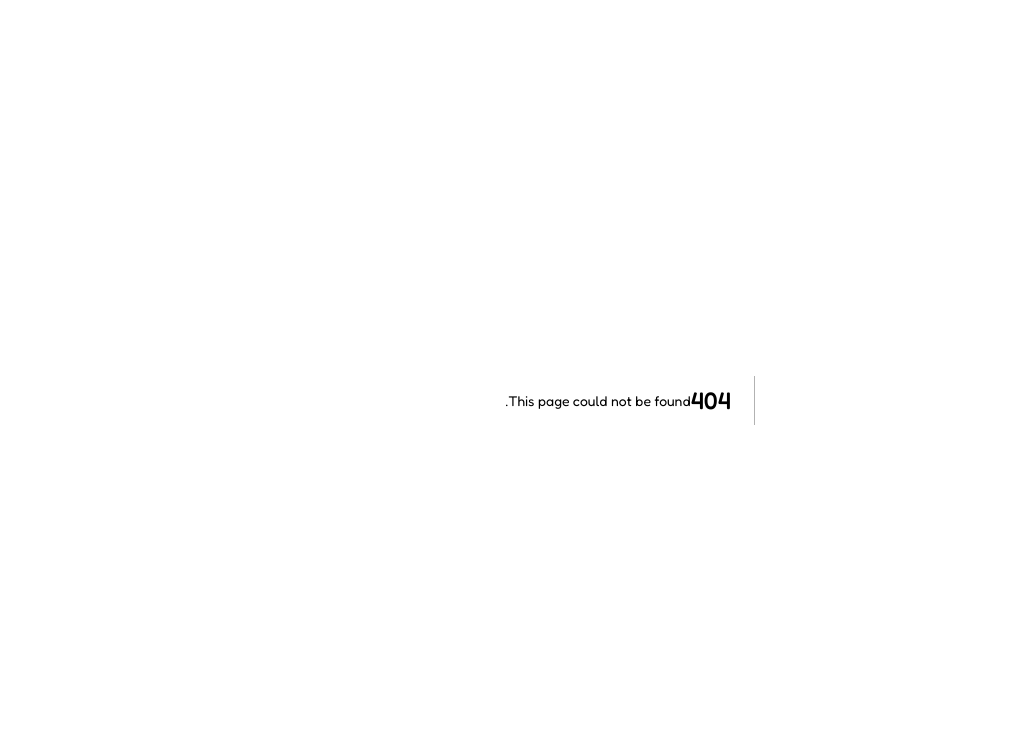
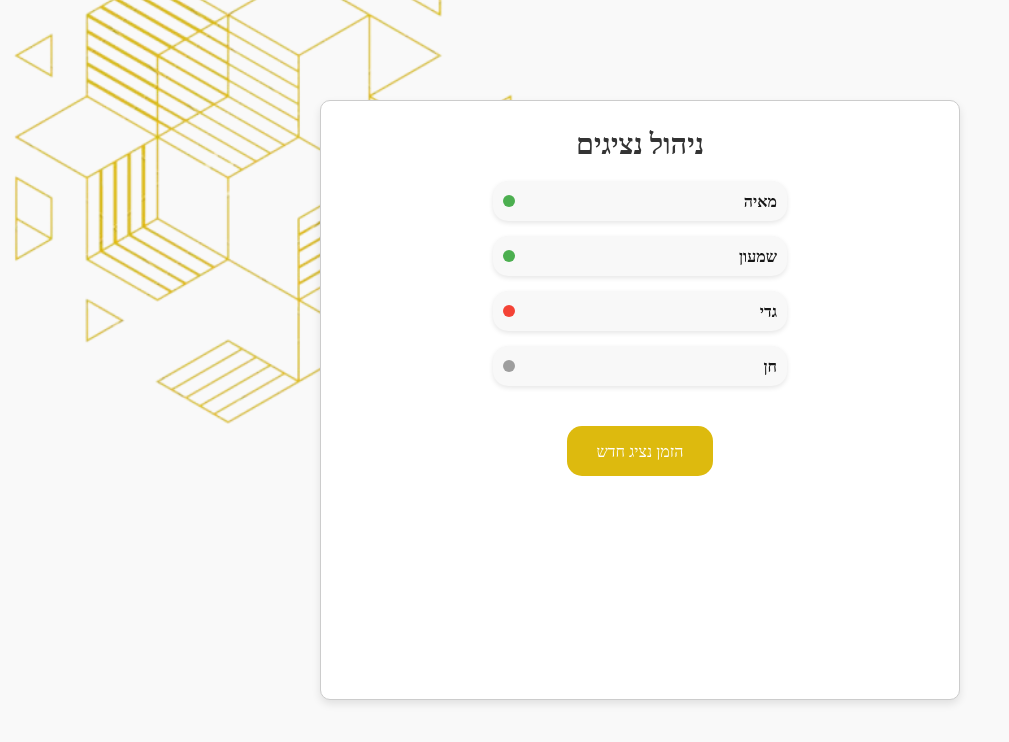
Before and after one commit to chani-s/Axis, a Next.js app: page /manager/representatives in a window 1280 px wide. Before the commit this address had no page. Shown: the top 742 px of the page, without its empty margins (0-1009 px from the left). Built offline with nearby package versions, Linux system fonts and the light colour scheme.

Commit message:
add representatives page

```diff
--- /dev/null
+++ b/src/app/components/Representatives/Representatives.module.css
@@ -0,0 +1,139 @@
+.container {
+    width: 50vw;
+    min-height: 75vh;
+    margin: 50px auto;
+    padding: 25px;
+    text-align: center;
+    border: 1px solid #cccccc;
+    border-radius: 10px;
+    box-shadow: 0 4px 8px rgba(0, 0, 0, 0.1);
+    background-color: #fff;
+    z-index: 3;
+  }
+
+  .title {
+    font-size: 1.8rem;
+    margin-bottom: 20px;
+    color: #333;
+  }
+
+  .content {
+    display: flex;
+    flex-direction: row;
+    justify-content: space-around;
+    margin-bottom: 20px;;
+}
+
+  .inviteBox {
+    background-color: #ddba0e;
+    padding: 30px;
+    border-radius: 15px;
+    width: 40%;
+    text-align: center;
+    box-shadow: 0px 4px 6px rgba(0, 0, 0, 0.2);
+  }
+
+  .input {
+    width: 90%;
+    padding: 10px;
+    margin-bottom: 15px;
+    border: none;
+    border-radius: 5px;
+  }
+
+  .sendInviteButton {
+    background-color: #333;
+    color: white;
+    border: none;
+    border-radius: 5px;
+    padding: 10px 20px;
+    cursor: pointer;
+  }
+
+  .sendInviteButton:hover {
+    background-color: #444;
+  }
+
+  .representativesList {
+    display: flex;
+    flex-direction: column;
+    gap: 15px;
+    width: 50%;
+  }
+
+  .repCard {
+    display: flex;
+    justify-content: space-between;
+    align-items: center;
+    background-color: #f8f8f8;
+    padding: 10px;
+    border-radius: 15px;
+    box-shadow: 0 2px 5px rgba(0, 0, 0, 0.1);
+  }
+
+  .repName {
+    font-size: 1rem;
+    font-weight: bold;
+  }
+
+  .statusDot {
+    width: 12px;
+    height: 12px;
+    border-radius: 50%;
+  }
+
+  .active {
+    background-color: #4caf50;
+  }
+
+  .inactive {
+    background-color: #f44336;
+  }
+
+  .invited {
+    background-color: #9e9e9e;
+  }
+
+  .repStatus {
+    font-size: 0.8rem;
+    color: #777;
+  }
+
+  .newInviteButton {
+    background-color: #ddba0e;
+    color: white;
+    border: none;
+    border-radius: 15px;
+    padding: 15px 30px;
+    font-size: 1rem;
+    margin-top: 20px;
+    cursor: pointer;
+    align-self: center;
+}
+
+.newInviteButton:hover {
+    background-color: #ccaa0d;
+}
+
+.detailsPanel {
+    background-color: #f1f1f1;
+    border: 1px solid #ddd;
+    border-radius: 15px;
+    padding: 20px;
+    width: 40%;
+    box-shadow: 0px 4px 6px rgba(0, 0, 0, 0.2);
+    margin-left: 20px;
+    text-align: center;
+}
+
+.detailsPanel h3 {
+    margin-bottom: 15px;
+    font-size: 1.4rem;
+    color: #333;
+}
+
+.detailsPanel p {
+    margin: 5px 0;
+    font-size: 1rem;
+    color: #555;
+}
--- /dev/null
+++ b/src/app/components/Representatives/Representatives.tsx
@@ -0,0 +1,81 @@
+import React, { useState } from "react";
+import style from "./Representatives.module.css";
+
+interface Representative {
+    id: number;
+    name: string;
+    status: "active" | "inactive" | "invited";
+    email: string;
+    phone: string;
+}
+
+export const Representatives = () => {
+    const [isInviteRepresentative, setIsInviteRepresentative] = useState(false);
+    const [selectedRepresentative, setSelectedRepresentative] = useState<Representative | null>(null);
+    const [representatives, setRepresentatives] = useState<Representative[]>([
+        { id: 1, name: "מאיה", status: "active", email: "maya@example.com", phone: "050-1234567" },
+        { id: 2, name: "שמעון", status: "active", email: "shimon@example.com", phone: "050-9876543" },
+        { id: 3, name: "גדי", status: "inactive", email: "gadi@example.com", phone: "050-5555555" },
+        { id: 4, name: "חן", status: "invited", email: "hen@example.com", phone: "050-7777777" },
+    ]);
+
+    const handleInvite = () => {
+        setIsInviteRepresentative(true);
+        setSelectedRepresentative(null);
+    };
+
+    const handleRepresentativeClick = (rep: Representative) => {
+        setSelectedRepresentative(rep);
+        setIsInviteRepresentative(false);
+    };
+
+    return (
+        <div className={style.container}>
+            <h2 className={style.title}>ניהול נציגים</h2>
+
+            <div className={style.content}>
+                <div className={style.representativesList}>
+                    {representatives.map((rep) => (
+                        <div
+                            key={rep.id}
+                            className={style.repCard}
+                            onClick={() => handleRepresentativeClick(rep)}
+                        >
+                            <span className={style.repName}>{rep.name}</span>
+                            <div
+                                className={`${style.statusDot} ${rep.status === "active"
+                                    ? style.active
+                                    : rep.status === "inactive"
+                                        ? style.inactive
+                                        : style.invited
+                                    }`}
+                            ></div>
+                        </div>
+                    ))}
+                </div>
+
+                {selectedRepresentative ? (
+                    <div className={style.detailsPanel}>
+                        <h3>פרטי נציג</h3>
+                        <p><strong>שם:</strong> {selectedRepresentative.name}</p>
+                        <p><strong>מייל:</strong> {selectedRepresentative.email}</p>
+                        <p><strong>טלפון:</strong> {selectedRepresentative.phone}</p>
+                    </div>
+                ) : isInviteRepresentative ? (
+                    <div className={style.inviteBox}>
+                        <input
+                            type="email"
+                            placeholder="כתובת מייל נציג"
+                            className={style.input}
+                        />
+                        <button className={style.sendInviteButton}>שלח הזמנה</button>
+                    </div>
+                ) : null}
+            </div>
+
+            <button className={style.newInviteButton} onClick={handleInvite}>
+                הזמן נציג חדש
+            </button>
+        </div>
+    );
+};
--- /dev/null
+++ b/src/app/manager/representatives/page.tsx
@@ -0,0 +1,16 @@
+"use client";
+import React from "react";
+import { Representatives } from "../../components/Representatives/Representatives";
+import style from './representatives.module.css';
+
+const LoginPage = () => {
+    return (
+        <div className={style.container}>
+            <img className={style.backgroundImg} src="/imgs/backgroundLogo.png"></img>
+            <Representatives />
+        </div>
+    );
+};
+
+
+export default LoginPage;
--- /dev/null
+++ b/src/app/manager/representatives/representatives.module.css
@@ -0,0 +1,21 @@
+
+.container {
+    display: flex;
+    justify-content: center;
+    align-items: center;
+    min-height: 100vh;
+    height: auto;
+    background-color: #f9f9f9;
+    position: relative;
+  }
+
+  .backgroundImg {
+    width: 55vw;
+    height: 45vh;
+    overflow: hidden;
+    position: absolute;
+    top: -15vh;
+    left: -6vw;
+    z-index: 1;
+    height: auto;
+  }
```
